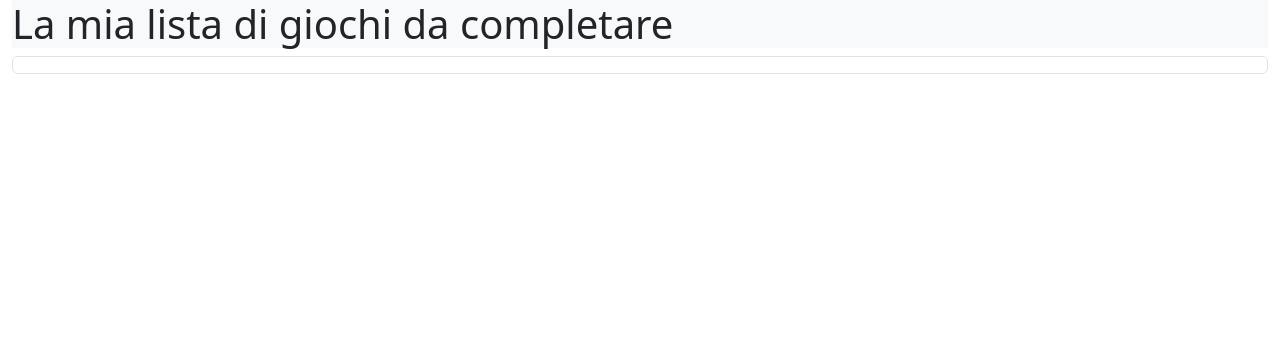
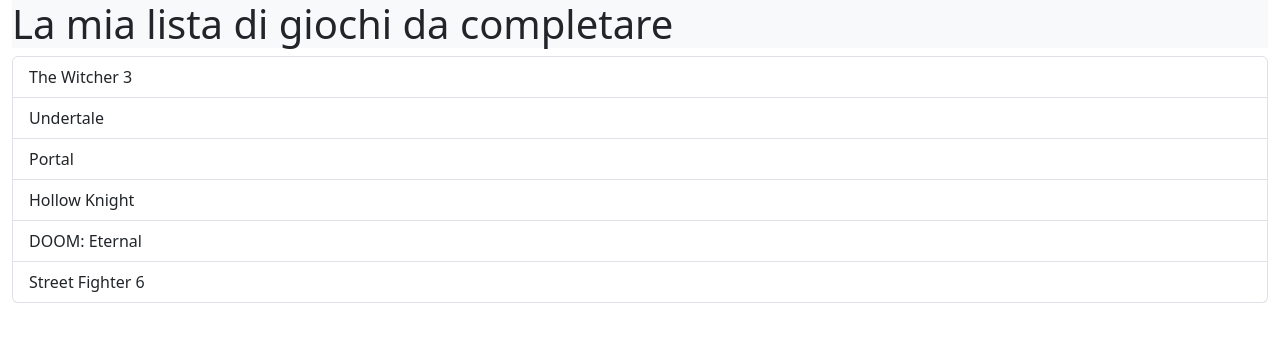
Before and after one commit to davide-delgiudice/React-Blog-Form, a React (Vite) app: page / in a window 1280 px wide. Shown: the top 342 px of the page. Built offline with nearby package versions, Linux system fonts and the light colour scheme.

Commit message:
[UPD] cicle array with map

```diff
--- a/src/components/Main.jsx
+++ b/src/components/Main.jsx
@@ -6,9 +6,11 @@
     <>
         <div>
             <ul className="list-group">
-                <li className="list-group-item">
-
-                </li>
+                {videogames.map((videogame) => (
+                    <li key={`videogame-${videogame.id}`} className="list-group-item">
+                        {videogame.name}
+                    </li>
+                ))}
             </ul>
         </div>
     </>
```
